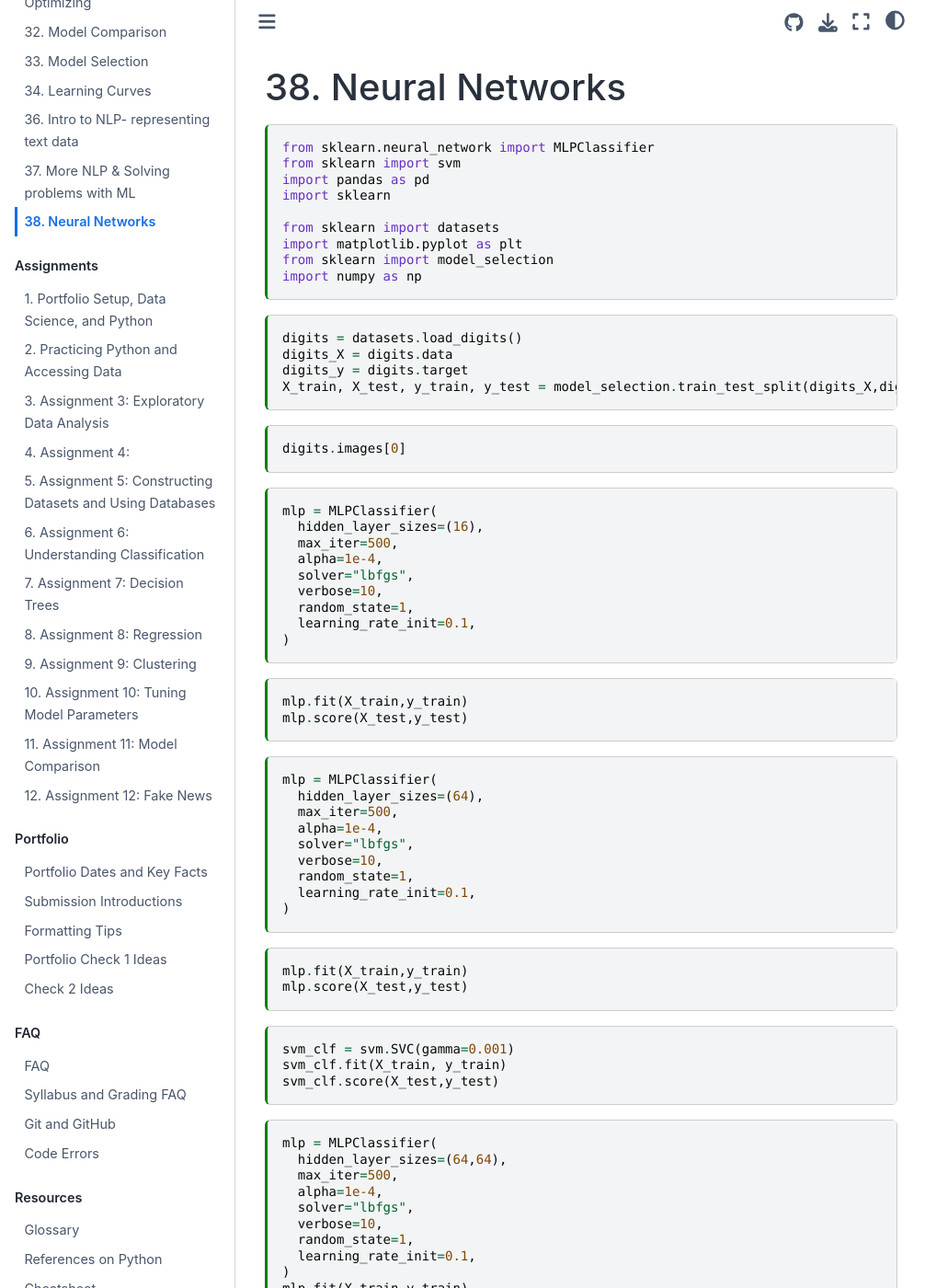
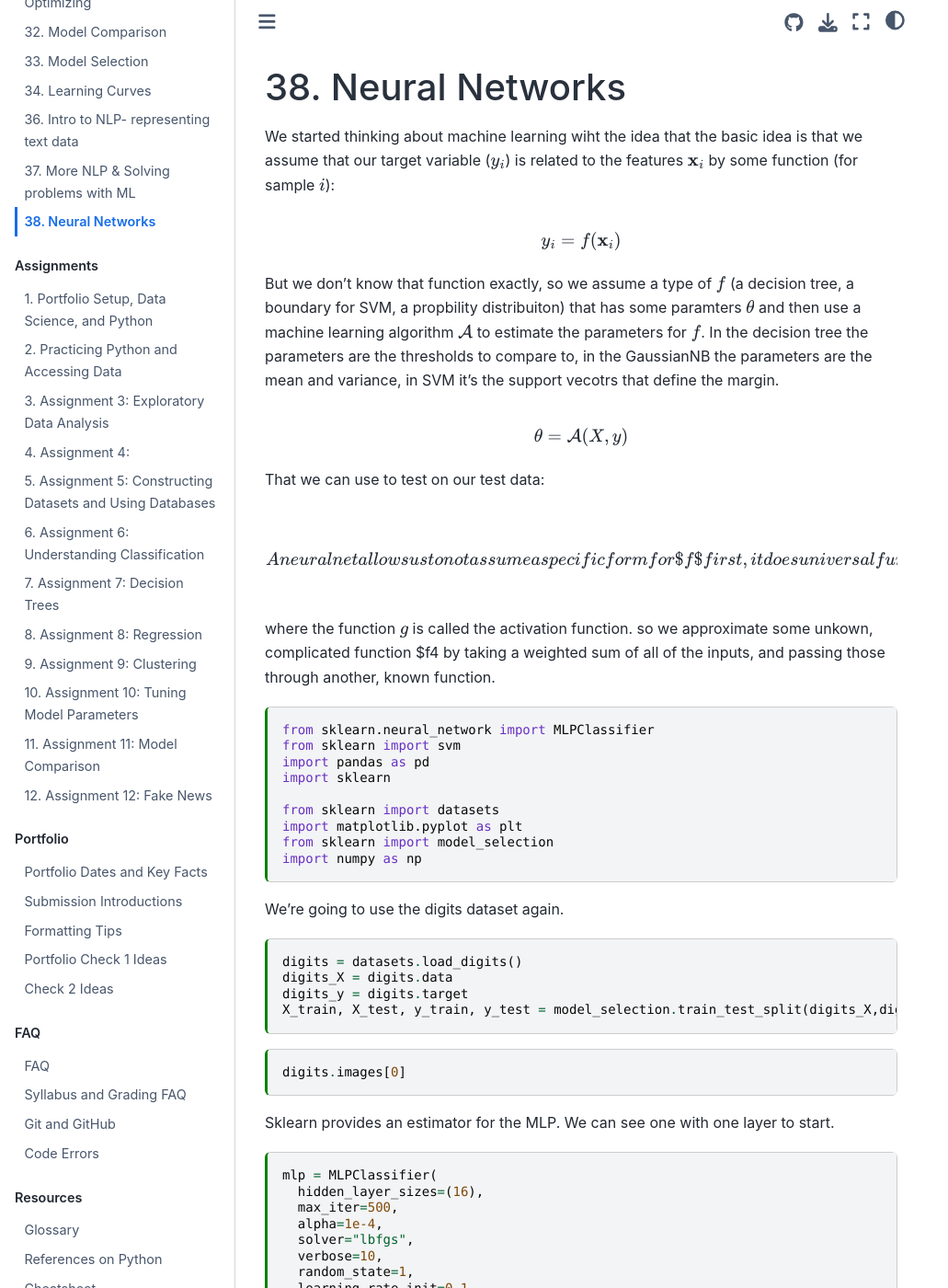
Before and after one commit to rhodyprog4ds/BrownFall21, a Jupyter Book: the page built from notes/2021-12-01.md, in a window 1280 px wide and 1400 px high. Shown: the whole window at 92% size, without its empty margins (0-1031 px from the left). Built offline with Jupyter Book 1.0.4 settings and Sphinx 7.4.7 and the Sphinx Book theme 1.1.4, drawn with Linux system fonts in a browser that asks for light colours; pages that are not in the unit, such as notebooks, are missing from menus; some of the changed text lies outside the part shown.

Commit message:
typo _ begin annotation

````diff
--- a/notes/2021-12-01.md
+++ b/notes/2021-12-01.md
@@ -13,6 +13,34 @@ kernelspec:
 
 # Neural Networks
 
+We started thinking about machine learning wiht the idea that the basic idea is
+that we assume that our target variable ($y_i$) is related to the features $\mathbf{x}_i$
+by some function (for sample $i$):
+
+$$ y_i =f(\mathbf{x}_i)$$
+
+But we don't know that function exactly, so we assume a type of $f$ (a decision
+  tree, a boundary for SVM, a propbility distribuiton) that has some paramters
+  $\theta$ and then use a machine
+  learning algorithm $\mathcal{A}$ to estimate the parameters for $f$.  In the
+  decision tree the parameters are the thresholds to compare to, in the GaussianNB the parameters are the mean and variance, in SVM it's the support vecotrs that define the margin.
+
+$$\theta = \mathcal{A}(X,y) $$
+
+That we can use to test on our test data:
+
+$$ \hat{y}_i = f(x_i;\theta)
+
+A neural net allows us to not assume a specific form for $f$ first, it does
+universal funciton approximation.  For one hidden layer and a binary classification problem:
+
+
+$$f(x) = W_2g(W_1^T x +b_1) + b_2 $$
+
+where the function $g$ is called the activation function. so we approximate some
+unkown, complicated function $f4 by taking a weighted sum of all of the inputs,
+and passing those through another, known function.
+
 ```{code-cell} ipython3
 
 from sklearn.neural_network import MLPClassifier
@@ -26,6 +54,8 @@ from sklearn import model_selection
 import numpy as np
 ```
 
+We're going to use the digits dataset again.
+
 ```{code-cell} ipython3
 digits = datasets.load_digits()
 digits_X = digits.data
@@ -33,9 +63,13 @@ digits_y = digits.target
 X_train, X_test, y_train, y_test = model_selection.train_test_split(digits_X,digits_y)
 ```
 
+
 ```{code-cell} ipython3
 digits.images[0]
 ```
+
+Sklearn provides an estimator for the MLP. We can see one with one layer to
+start.
 
 ```{code-cell} ipython3
 mlp = MLPClassifier(
@@ -54,6 +88,8 @@ mlp.fit(X_train,y_train)
 mlp.score(X_test,y_test)
 ```
 
+We can also see what happens if we increase the size of the hidden layer.
+
 ```{code-cell} ipython3
 mlp = MLPClassifier(
   hidden_layer_sizes=(64),
@@ -71,11 +107,16 @@ mlp.fit(X_train,y_train)
 mlp.score(X_test,y_test)
 ```
 
+We can compare it  to SVM:
+
 ```{code-cell} ipython3
 svm_clf = svm.SVC(gamma=0.001)
 svm_clf.fit(X_train, y_train)
 svm_clf.score(X_test,y_test)
 ```
+
+
+We can also have multiple hidden layers:
 
 ```{code-cell} ipython3
 mlp = MLPClassifier(
@@ -90,6 +131,10 @@ mlp = MLPClassifier(
 mlp.fit(X_train,y_train)
 mlp.score(X_test,y_test)
 ```
+
+ We saw that the SVM performed a bit better, but this is a simple problem.
+ We can also compare these based on much they store, the number of parameters
+ is realted to the complexity.
 
 ```{code-cell} ipython3
 svm_clf.support_vectors_.shape
@@ -107,6 +152,4 @@ np.prod(list(svm_clf.support_vectors_.shape))
 np.sum([np.prod(list(c.shape)) for c in mlp.coefs_])
 ```
 
-```{code-cell} ipython3
-
-```
+We see this is much smaler.
````
Also changed, not shown: 1 other file.
